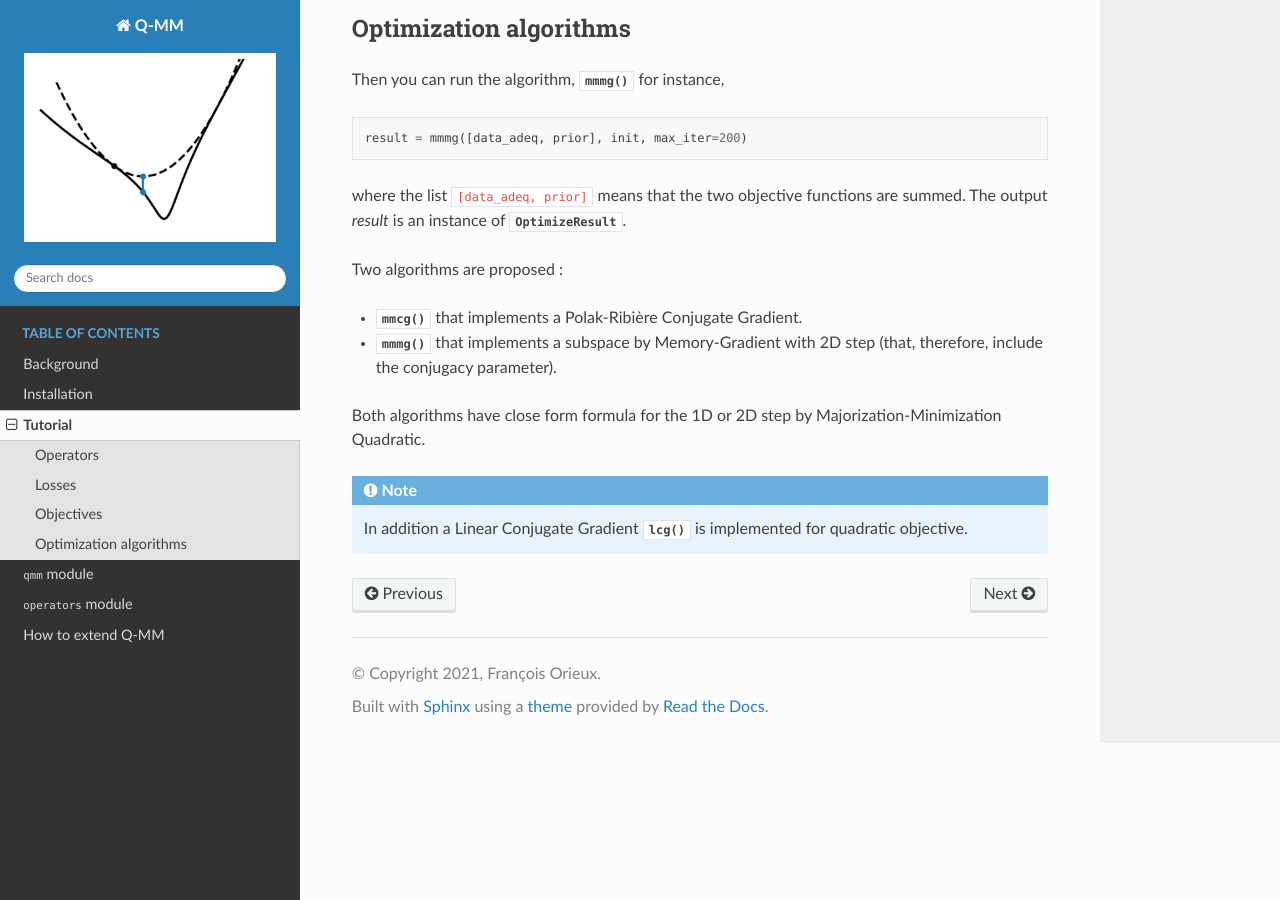
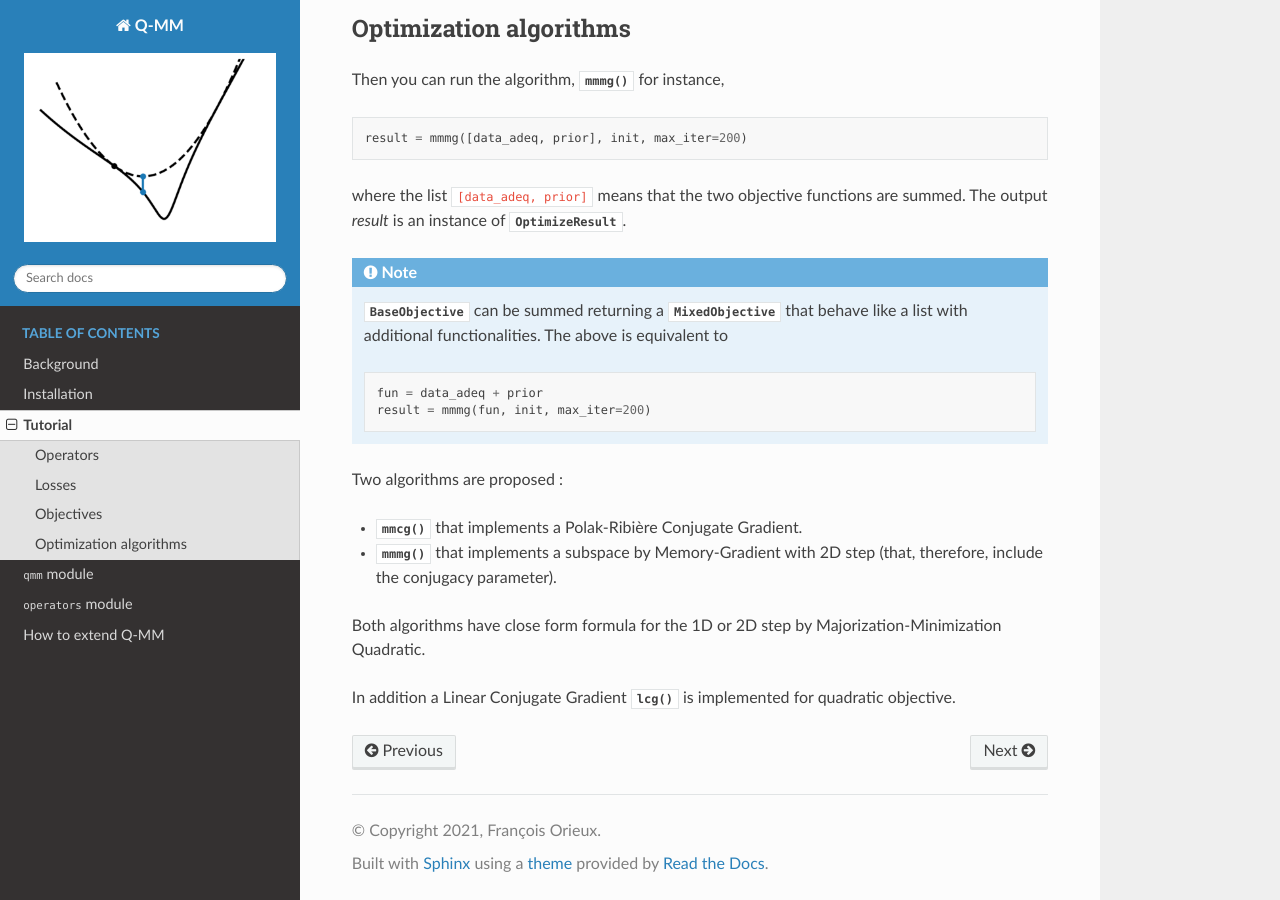
Before and after one commit to forieux/qmm, a Sphinx documentation site: the page built from docs/tutorial.rst, in a window 1280 px wide and 900 px high, scrolled down 1936 px. Built offline with Sphinx 7.4.7 and the Read the Docs theme 2.0.0, drawn with Linux system fonts in a browser that asks for light colours.

```diff
--- a/docs/tutorial.rst
+++ b/docs/tutorial.rst
@@ -109,6 +109,17 @@
 where the list :code:`[data_adeq, prior]` means that the two objective functions
 are summed. The output `result` is an instance of :class:`OptimizeResult`.
 
+.. note::
+
+   :class:`BaseObjective` can be summed returning a :class:`MixedObjective` that
+   behave like a list with additional functionalities. The above is equivalent
+   to
+
+   .. code-block:: python
+
+      fun = data_adeq + prior
+      result = mmmg(fun, init, max_iter=200)
+
 Two algorithms are proposed :
 
 - :func:`mmcg` that implements a Polak-Ribière Conjugate Gradient.
@@ -118,7 +129,5 @@
 Both algorithms have close form formula for the 1D or 2D step by
 Majorization-Minimization Quadratic.
 
-.. note::
-
-   In addition a Linear Conjugate Gradient :func:`lcg` is implemented for
-   quadratic objective.
+In addition a Linear Conjugate Gradient :func:`lcg` is implemented for quadratic
+objective.
```
Also changed, not shown: 1 other file.
